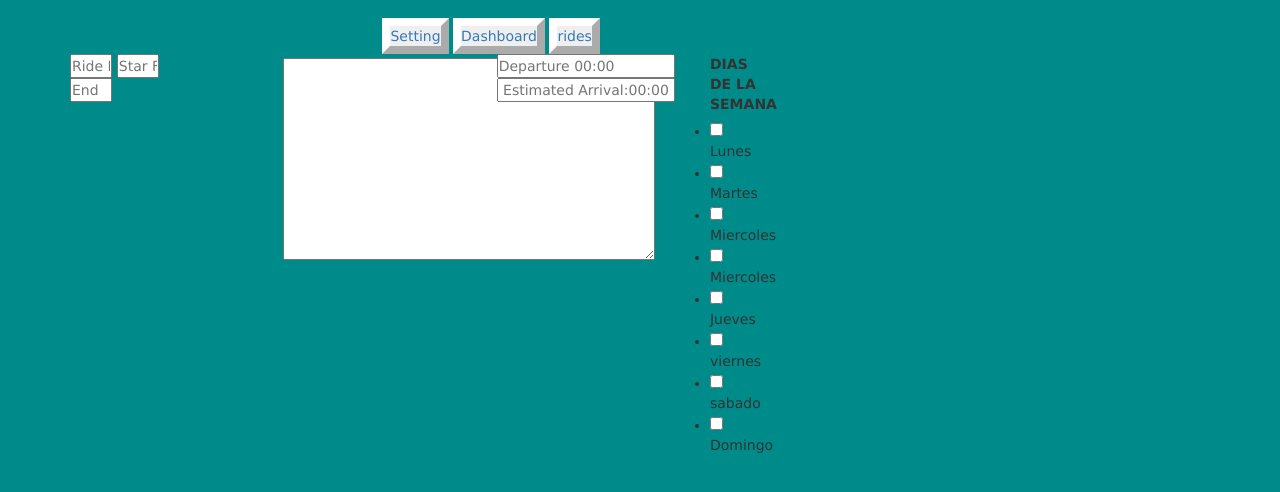
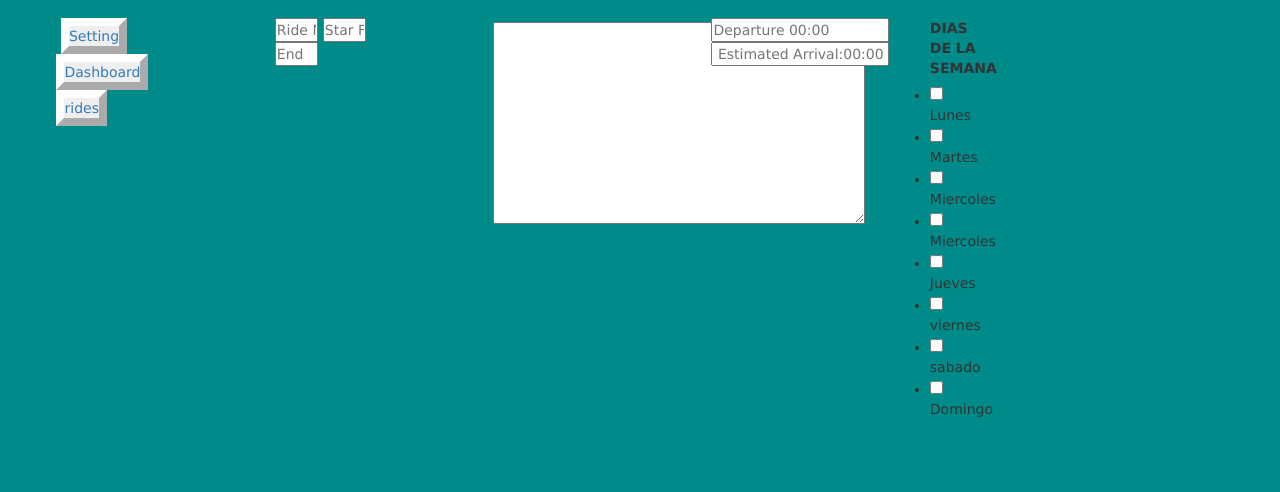
Before and after one commit to guinz23/proyecto, a plain HTML site: page ApartarRide.html in a window 1280 px wide. Shown: the part 54-546 px from the top of the page. Drawn offline with Linux system fonts and the light colour scheme.

Commit message:
https://github.com/guinz23/proyecto.git
update

```diff
--- a/ApartarRide.html
+++ b/ApartarRide.html
@@ -101,6 +101,7 @@
             </nav>
         </header>
         <div class="row">
+            <div class="col-xs-12 col-md-8 col-lg-2">
                 <div class="c">
                     <img src="img/carpool-logo.png" alt="" class="log">
                     <button class="butt">
```
